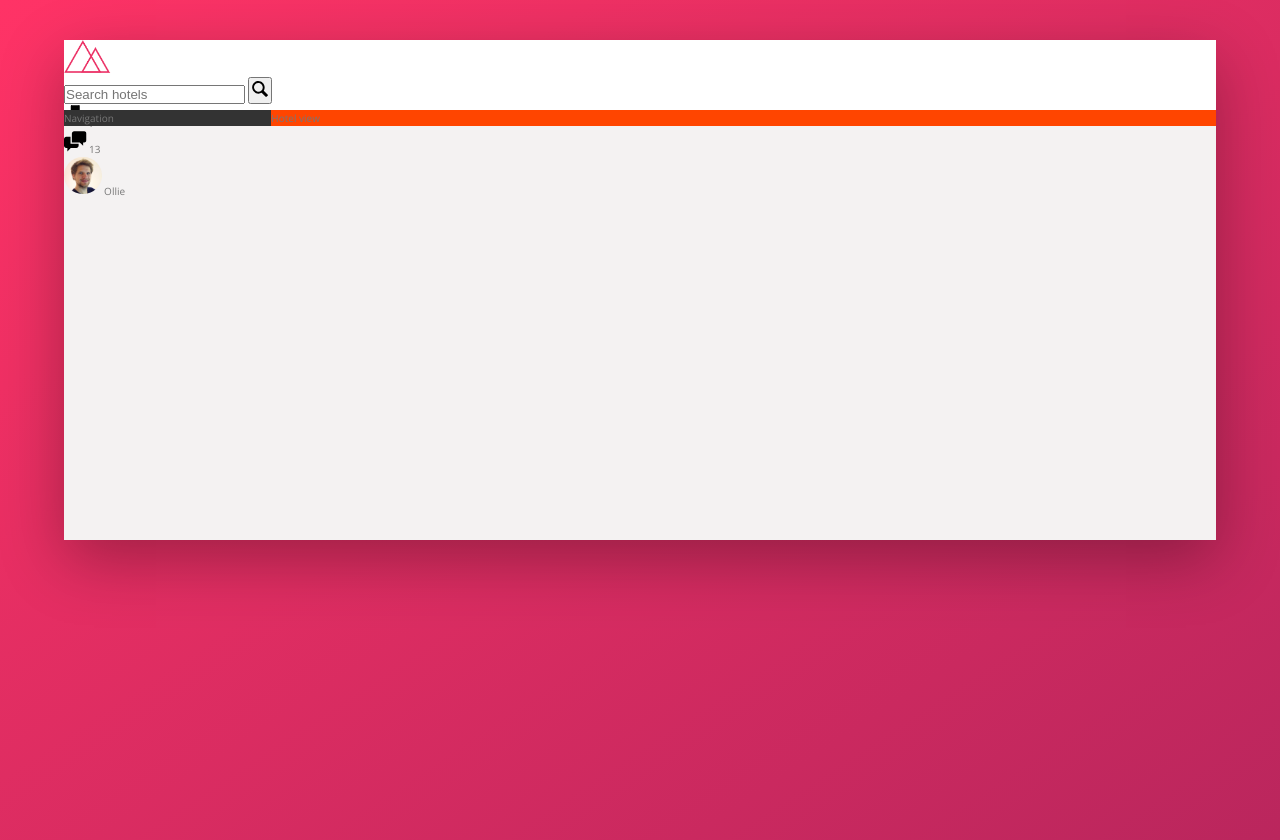
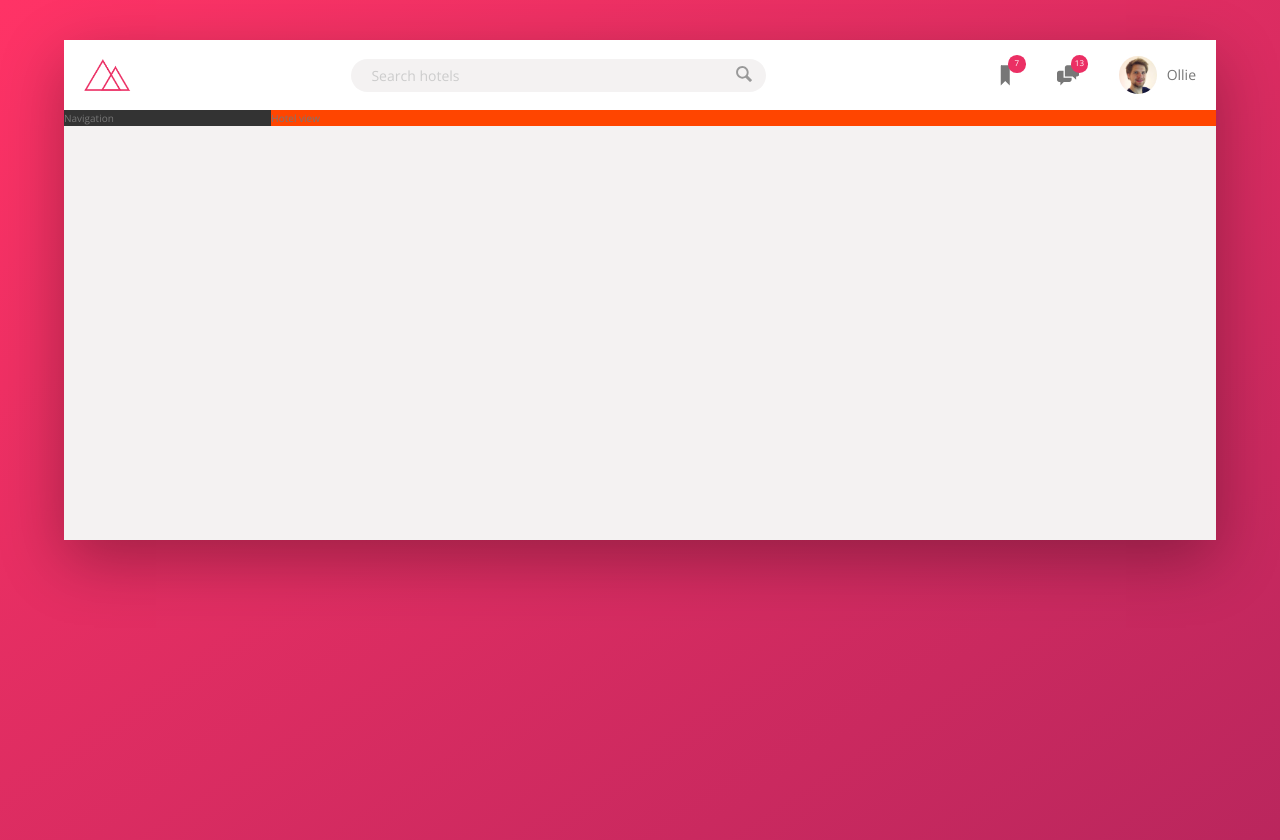
Before and after one commit to Ollie-lee/Trillo, a website: page index.html in a window 1280 px wide. Drawn offline with nearby package versions, Linux system fonts and the light colour scheme.

Commit message:
header finished

```diff
--- a/sass/_component.scss
+++ b/sass/_component.scss
@@ -1,34 +1,128 @@
 //logo
 .logo {
     height: 3.25rem;
+    margin-left: 2rem;
 }
 
 //search box
 .search {
-    &__input {}
+    flex: 0 0 40%;
 
-    &__button {}
+    display: flex;
+    align-items: center;
+    justify-content: center;
+
+    &__input {
+        font-family: inherit;
+        font-size: inherit;
+        color: inherit;
+        background-color: var(--color-grey-light-2);
+        border: none;
+        padding: .7rem 2rem;
+        border-radius: 100px;
+        width: 90%;
+        transition: all .3s;
+        margin-right: -3.25rem;
+
+        &::-webkit-input-placeholder {
+            //set color of place holder
+            font-weight: 100;
+            color: var(--color-grey-light-4);
+        }
+
+
+        &:focus {
+            background-color: var(--color-grey-light-3);
+            width: 100%;
+            outline: none;
+        }
+
+        &:focus+&__button {
+            background-color: var(--color-grey-light-3);
+        }
+    }
+
+    &__input:focus+&__button {
+        background-color: var(--color-grey-light-3);
+    }
+
+    &__button {
+        border: none;
+        background-color: var(--color-grey-light-2);
+
+
+
+        &:focus {
+            outline: none;
+        }
+
+        &:active {
+            transform: translateY(2px);
+        }
+    }
 
     &__icon {
         height: 2rem;
         width: 2rem;
+
+        //change svg's color
+        fill: var(--color-grey-dark-3);
     }
 }
 
 //user navigation
 .user-nav {
-    &__icon-box {}
+    display: flex;
+    align-items: center;
+
+    align-self: stretch;
+
+    &>* {
+        //select all direct children element
+        padding: 0 2rem;
+        cursor: pointer;
+        height: 100%;
+        display: flex;
+        justify-content: center;
+        align-items: center;
+    }
+
+    &>*:hover {
+        background-color: var(--color-grey-dark-3);
+    }
+
+    &__icon-box {
+        position: relative;
+
+    }
 
     &__icon {
         height: 2.25rem;
         width: 2.25rem;
+
+        fill: var(--color-grey-dark-2);
     }
 
-    &__notification {}
+    &__notification {
+        font-size: .8rem;
+        height: 1.75rem;
+        width: 1.75rem;
+        border-radius: 50%;
+        background-color: var(--color-primary);
+        color: #fff;
+        position: absolute;
+        top: 1.5rem;
+        right: 1.1rem;
+
+        display: flex;
+        justify-content: center;
+        align-items: center;
+    }
 
     &__user-photo {
         height: 3.75rem;
         border-radius: 50%;
+        margin-right: 1rem   ;
     }
 
     &__user-name {}
--- a/sass/_layout.scss
+++ b/sass/_layout.scss
@@ -15,6 +15,12 @@
     height: 7rem;
     background-color: #fff;
     border-bottom: var(--color-grey-light-2);
+    font-size: 1.4rem;
+
+
+    display: flex;
+    justify-content: space-between;
+    align-items: center;
 }
 
 .content {
```
Also changed, not shown: sass/main.css.
